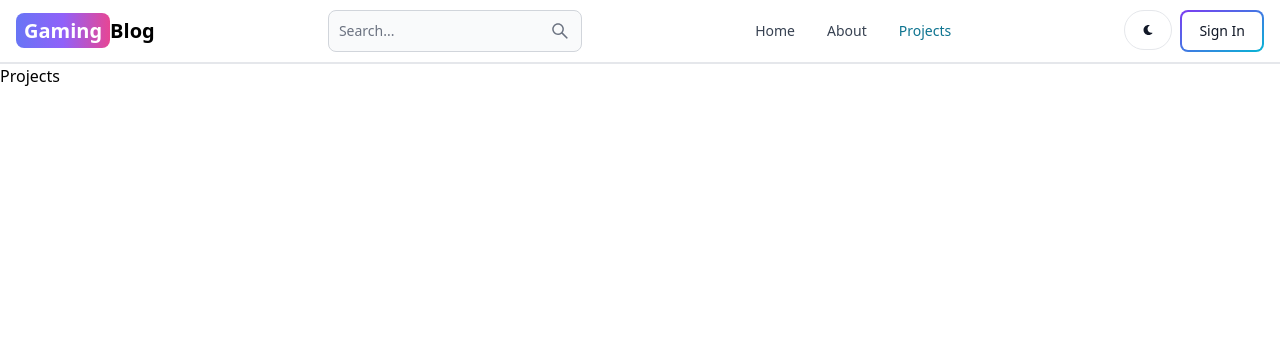
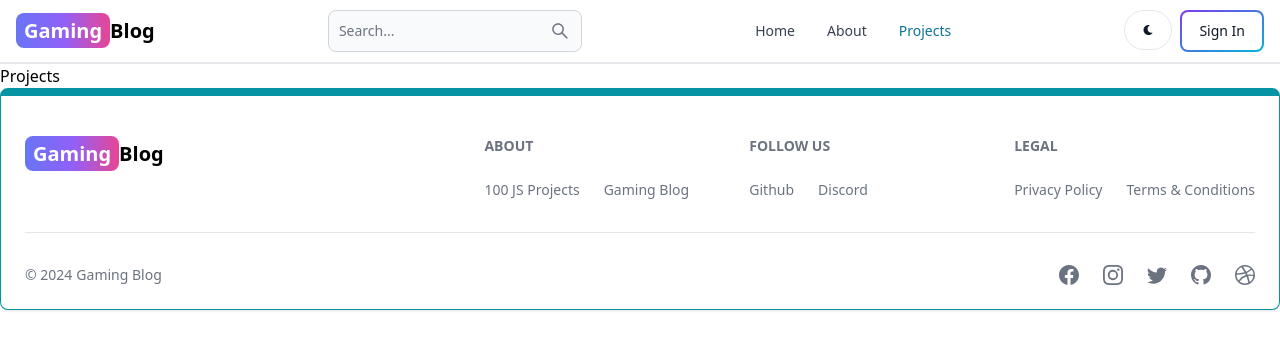
Before and after one commit to Harshal174/mern-blog, a React (Vite) app in the folder client/: page /projects in a window 1280 px wide. Shown: the top 350 px of the page. Built offline with nearby package versions, Linux system fonts and the light colour scheme.

Commit message:
create and added the footer component

```diff
--- a/client/src/App.jsx
+++ b/client/src/App.jsx
@@ -7,6 +7,7 @@
 import Dashboard from './pages/Dashboard';
 import Projects from './pages/Projects';
 import Header from './components/Header';
+import Footer from './components/Footer';
 
 export default function App() {
   return (
@@ -20,6 +21,7 @@
       <Route path='/dashboard' element={<Dashboard />} />
       <Route path='/projects' element={<Projects/>} />
      </Routes>
+     <Footer/>
     </BrowserRouter>
   )
 }
--- /dev/null
+++ b/client/src/components/Footer.jsx
@@ -0,0 +1,90 @@
+import React from 'react'
+import {Link} from 'react-router-dom';
+import { Footer } from 'flowbite-react';
+import {BsFacebook,BsInstagram,BsTwitter,BsGithub,BsDribbble} from 'react-icons/bs';
+
+
+export default function FooterCom() {
+  return (
+    <Footer container className='border border-t-8 border-teal-500' >
+      <div className="w-full max-w-7xl mx-auto">
+        <div className="grid w-full justify-between sm:flex md:grid-cols-1">
+          <div className="mt-5 ">
+          <Link to='/' className='self-center whitespace-nowrap text-lg  sm:text-xl font-semibold dark:text-white' >
+            <span className='px-2 py-1 bg-gradient-to-r from-indigo-500
+             via-purple-500 to-pink-500 rounded-lg text-white' >Gaming</span>Blog
+          </Link>
+          </div>
+          <div className="grid grid-cols-2 gap-8 mt-4 sm:grid-cols-3 sm:gap-6">
+            <div>
+            <Footer.Title title='About'/>
+            <Footer.LinkGroup>
+              <Footer.Link
+               href='https://www.100jsprojects.com'
+               target='_blank'
+               rel='noopener noreferrer'
+              >
+                100 JS Projects
+              </Footer.Link>
+              <Footer.Link
+               href='/about'
+               target='_blank'
+               rel='noopener noreferrer'
+              >
+                Gaming Blog
+              </Footer.Link>
+            </Footer.LinkGroup>
+            </div>
+            <div>
+            <Footer.Title title='Follow Us'/>
+            <Footer.LinkGroup>
+              <Footer.Link
+               href='https://www.github.com'
+               target='_blank'
+               rel='noopener noreferrer'
+              >
+                Github
+              </Footer.Link>
+              <Footer.Link
+               href='#'
+              >
+                Discord
+              </Footer.Link>
+            </Footer.LinkGroup>
+            </div>
+            <div>
+            <Footer.Title title='Legal'/>
+            <Footer.LinkGroup>
+              <Footer.Link
+               href='#'
+              >
+                Privacy Policy
+              </Footer.Link>
+              <Footer.Link
+               href='#'
+              >
+                Terms &amp; Conditions
+              </Footer.Link>
+            </Footer.LinkGroup>
+            </div>
+          </div>
+        </div>
+        <Footer.Divider/>
+        <div className="w-full sm:flex sm:items-center sm:justify-between">
+          <Footer.Copyright
+            href='#'
+            by='Gaming Blog'
+            year={new Date().getFullYear()}
+            />
+            <div className="flex gap-6 sm:mt-0 mt-4 sm:justify-center">
+            <Footer.Icon href='#' icon={BsFacebook} />
+            <Footer.Icon href='#' icon={BsInstagram} />
+            <Footer.Icon href='#' icon={BsTwitter} />
+            <Footer.Icon href='#' icon={BsGithub} />
+            <Footer.Icon href='#' icon={BsDribbble} />
+            </div>
+        </div>
+      </div>
+      </Footer>
+  )
+}
```
